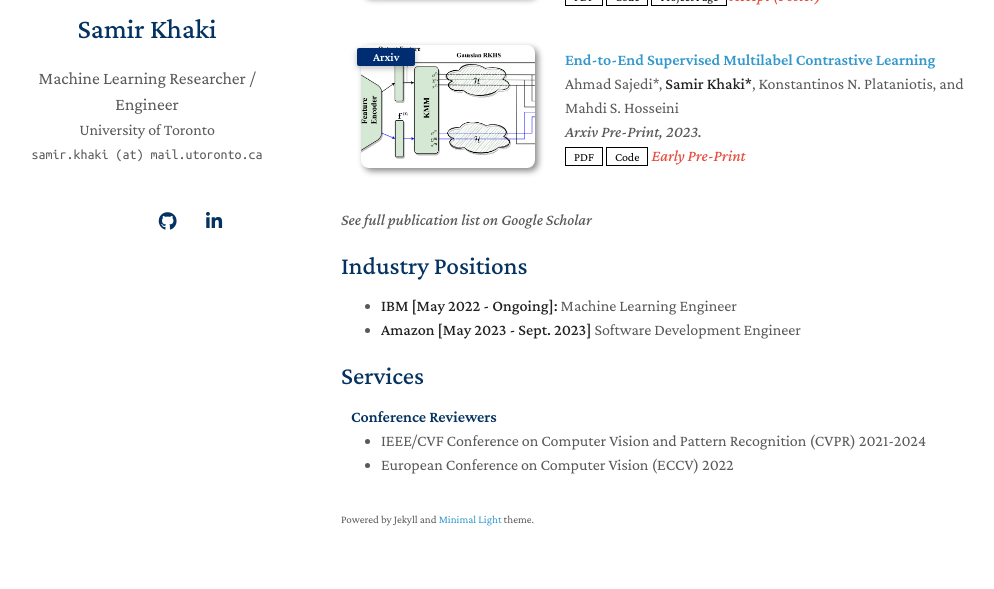
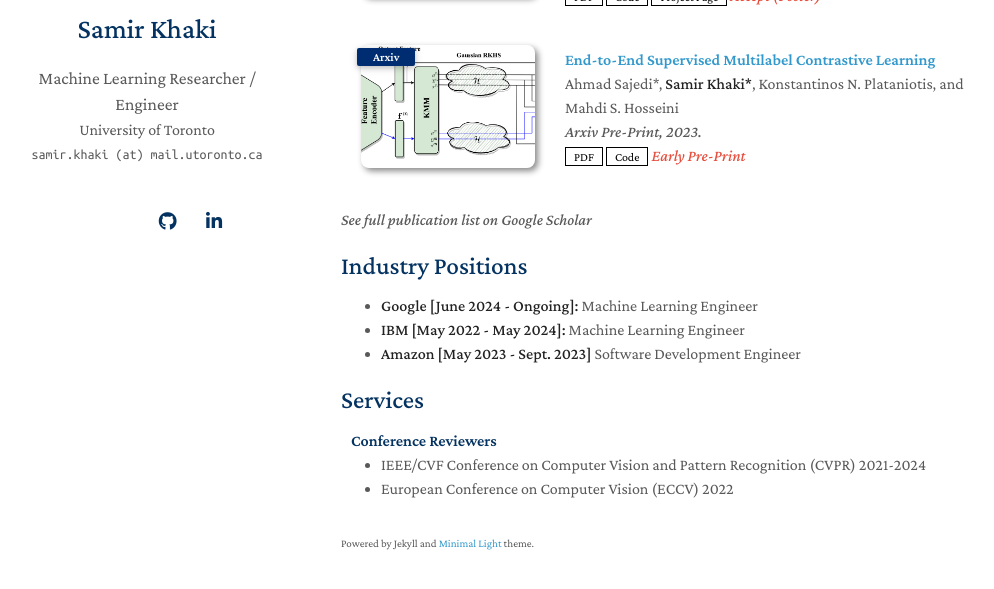
Before and after one commit to lizekai-richard/lizekai-richard.github.io, a Jekyll site: the page built from index.md, in a window 1280 px wide and 900 px high, scrolled down 1235 px, cut to the strip 276-865 px from the top of the window. Shown: the whole strip, without its empty margins (129-1123 px from the left). Built offline with Jekyll 4.4.1, drawn with Linux system fonts in a browser that asks for light colours; nearby versions of some CDN libraries; a style sheet for code colours, icons or effects is not loaded; our own code applies the rules of GitHub Pages for plain Markdown files.

Commit message:
Update Homepage

```diff
--- a/_includes/industry.md
+++ b/_includes/industry.md
@@ -1,3 +1,4 @@
 ## Industry Positions
-- **IBM [May 2022 - Ongoing]:** Machine Learning Engineer
+- **Google [June 2024 - Ongoing]:** Machine Learning Engineer
+- **IBM [May 2022 - May 2024]:** Machine Learning Engineer
 - **Amazon [May 2023 - Sept. 2023]** Software Development Engineer
```
